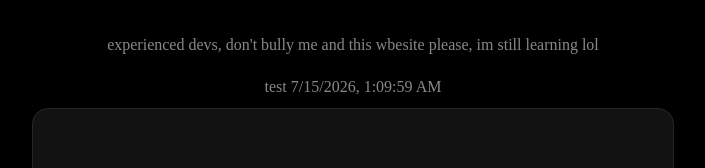
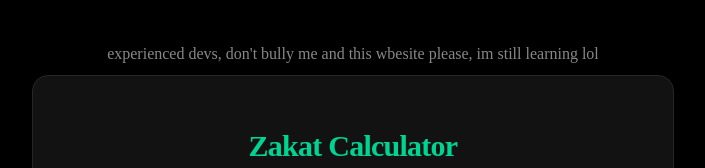
Before and after one commit to AimraneHD/zakat-calculator, a Next.js app: page / in a window 1280 px wide. Shown: the top 168 px of the page, without its empty margins (287-992 px from the left). Built offline with nearby package versions, Linux system fonts and the light colour scheme; no server answers.

Commit message:
feat: conditionally render test label based on practice mode

```diff
--- a/src/app/page.tsx
+++ b/src/app/page.tsx
@@ -181,9 +181,11 @@ export default function ZakatCalculator() {
       <label className="text-[#888888] text-s md:w-2/5 m-3">
         experienced devs, don't bully me and this wbesite please, im still learning lol
       </label>
-      <label className="text-[#888888] text-s md:w-2/5 m-3">
-        test {new Date().toLocaleString()}
-      </label>
+      { practice_mode && (
+        <label className="text-[#888888] text-s md:w-2/5 m-3">
+          test
+        </label>
+      )}
       <div className="p-5 md:p-8 bg-[#121212] rounded-2xl border border-neutral-800 shadow-2xl max-w-xl w-11/12 md:w-full flex flex-col items-center">
 
         {/* ----------- TITLE OF THE PAGE ---------- */}
```
